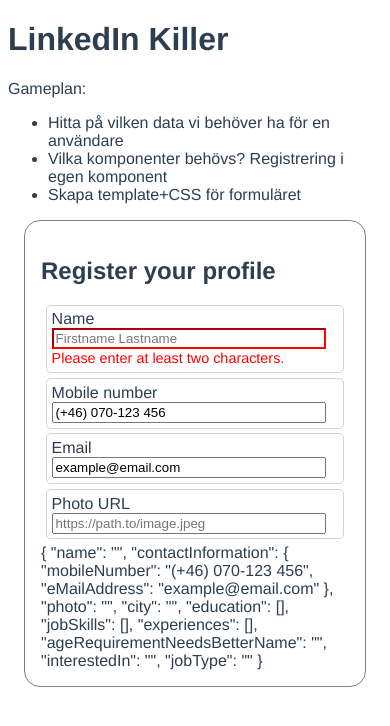
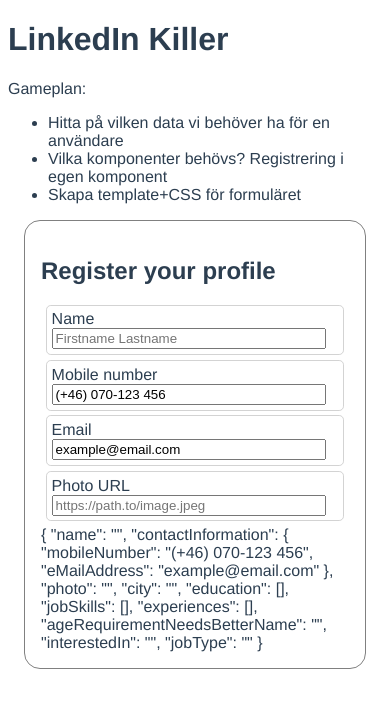
Before and after one commit to FEU19/13-vue-form, a Vue app: page / in a window 390 px wide. Shown: the top 726 px of the page. Built offline with nearby package versions, Linux system fonts and the light colour scheme.

Commit message:
Validates name and mobile number on blur

```diff
--- a/src/components/RegisterProfile.vue
+++ b/src/components/RegisterProfile.vue
@@ -4,15 +4,18 @@
 	<div class="form-group">
 		<label>Name</label>
 		<input type="text" placeholder="Firstname Lastname"
-			v-model="profile.name" :class="nameClass" />
+			v-model="profile.name" :class="nameClass"
+			@blur.once="nameIsTouched = true" />
 		<!-- <button @click="profile.name = ''">Reset name</button> -->
-		<span v-if="!nameIsValid" class="error"> {{ nameErrorMessage }} </span>
+		<span v-if="nameIsTouched && !nameIsValid" class="error"> {{ nameErrorMessage }} </span>
 	</div>
 
 	<div class="form-group">
 		<label>Mobile number</label>
 		<input type="text" placeholder="(+46) 070-123 456"
-			v-model="profile.contactInformation.mobileNumber" />
+			v-model="profile.contactInformation.mobileNumber"
+			:class="mobileClass" @blur.once="mobileIsTouched = true" />
+		<span v-if="mobileIsTouched && !mobileIsValid" class="error"> {{ mobileErrorMessage }}</span>
 	</div>
 
 	<div class="form-group">
@@ -48,7 +51,9 @@
 			ageRequirementNeedsBetterName: '',  // kan vara viktig i vissa fall - över 18 för vissa jobb - valfri - kanske checkbox?
 			interestedIn: '',  // valfri
 			jobType: ''  // heltid, deltid eller timmar
-		}
+		},
+		nameIsTouched: false,
+		mobileIsTouched: false
 	}),
 	computed: {
 		nameIsValid() {
@@ -59,10 +64,23 @@
 			// 	return false;
 		},
 		nameClass() {
+			if( !this.nameIsTouched ) return '';
 			return this.nameIsValid ? 'valid' : 'invalid';
 		},
 		nameErrorMessage() {
 			return 'Please enter at least two characters.'
+		},
+
+		mobileIsValid() {
+			// If we want to validate with more precision, consider regular expressions.
+			return this.profile.contactInformation.mobileNumber.length >= 10;
+		},
+		mobileClass() {
+			if( !this.mobileIsTouched ) return '';
+			return this.mobileIsValid ? 'valid' : 'invalid';
+		},
+		mobileErrorMessage() {
+			return 'Your mobile number should have 10 characters';
 		}
 	}
 }
```
